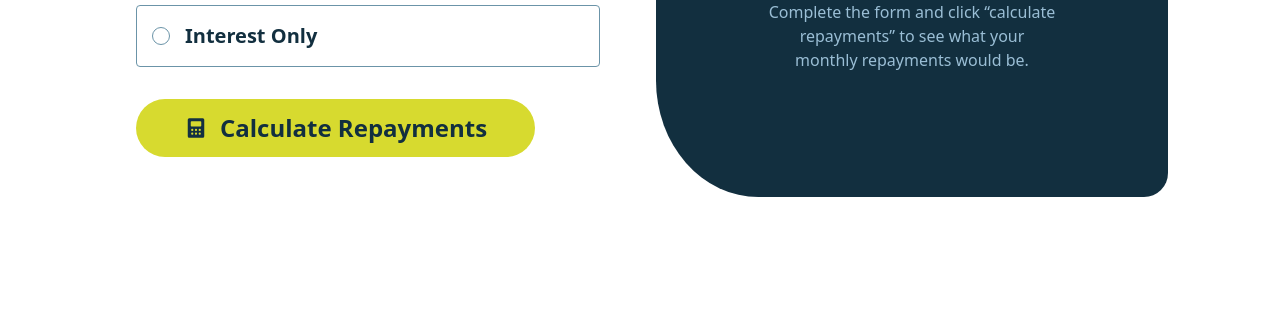
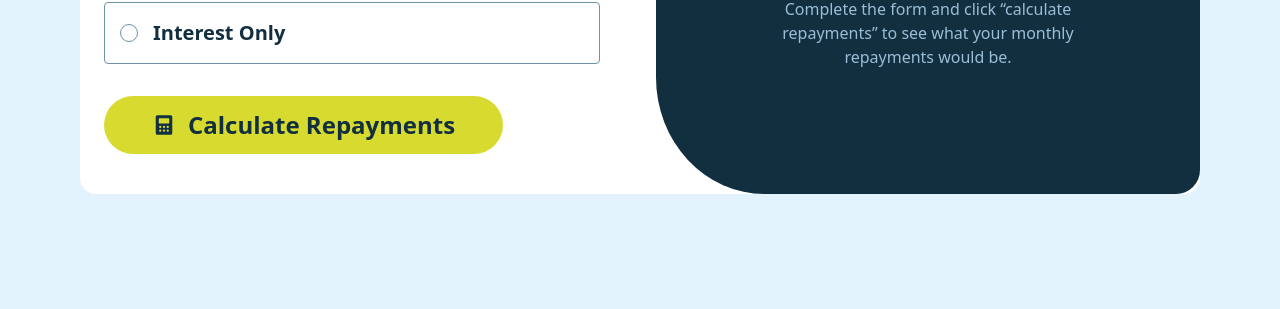
Before and after one commit to zyadfallatah/frontend-mentor-challenge-5, a website built with Vite: page index.html in a window 1280 px wide. Shown: the part 497-806 px from the top of the page. Built offline with nearby package versions, Linux system fonts and the light colour scheme.

Commit message:
Quick Changes for design | It doesn't match + Requirement were not understood

```diff
--- a/index.html
+++ b/index.html
@@ -13,9 +13,9 @@
 
   <script type="module" src="src/index.ts" defer></script>
 </head>
-<body>
+<body class="grid place-items-center lg:min-h-svh bg-slat-100 lg:p-20">
 
-  <main class="lg:p-4 xl:p-28 lg:grid grid-cols-2 justify-center items-center min-h-dvh gap-8">
+  <main class="bg-white lg:grid grid-cols-2 justify-center items-center gap-8 rounded-2xl max-w-[1280px]">
     <form action="#" class="md: min-w-[50%] h-full p-6">
       <div class="md:flex md:items-center md:justify-between">
         <h1 class="text-slat-900 text-2xl font-bold mb-2">
@@ -86,12 +86,12 @@
       </button>
     </form>
 
-    <div id="result" class="bg-slat-900 h-full p-6 lg:grid lg:place-items-center lg:rounded-r-3xl lg:rounded-bl-[20%] xl:p-8">
+    <div id="result" class="bg-slat-900 h-full p-6 lg:grid lg:place-items-center lg:rounded-r-3xl lg:rounded-bl-[20%] xl:p-4">
       <!-- Empty results start -->
       <div class="active">
         <img src="./assets/images/illustration-empty.svg" alt="" class="mx-auto">
         <h2 class="text-2xl lg:text-3xl text-white text-center font-medium my-4">Results shown here</h2>
-        <p class="text-l text-slat-300 text-center mt-2 px-20 mx-auto">
+        <p class="text-l text-slat-300 text-center mt-2 px-16 mx-auto">
           Complete the form and click “calculate repayments” to see what
           your monthly repayments would be.
         </p>
```
Also changed, not shown: dist/assets/index-Bv2M31E1.js (renamed from dist/assets/index-Bcl_H5hB.js), dist/assets/index-C0Dl6_0Y.css (added), dist/assets/index-ikkeXHy_.css (deleted), dist/index.html.
